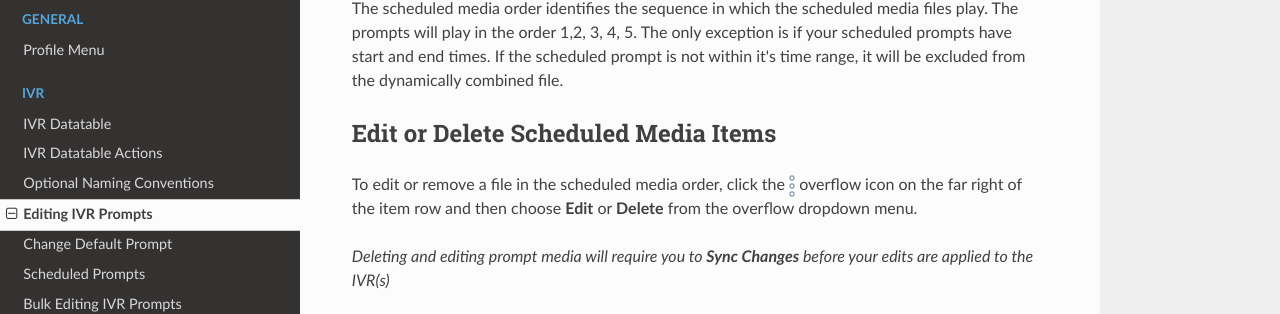
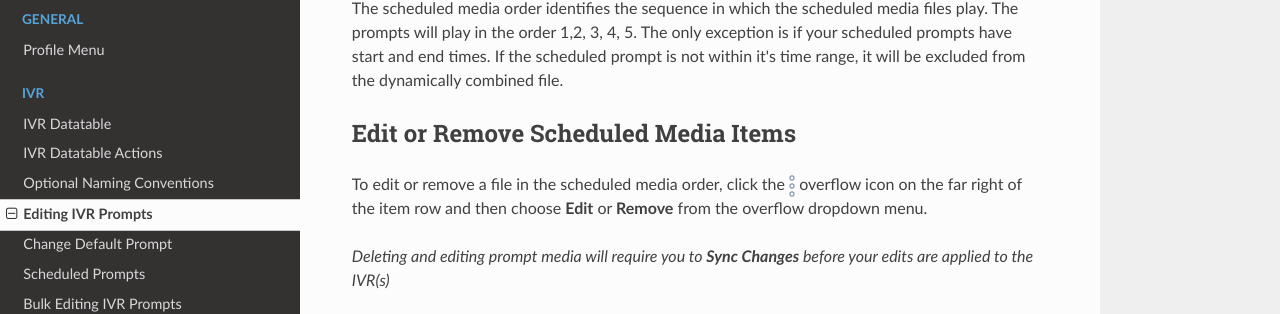
Before and after one commit to RingCentral-Pro-Services/ivrorchestrator-docs, an MkDocs documentation site: the page built from docs/ivr/ivr-editing.md, in a window 1280 px wide and 900 px high, scrolled down 1095 px. Shown: the part 143-457 px from the top of the window. Built offline with MkDocs 1.6.1, drawn with Linux system fonts in a browser that asks for light colours; nearby versions of some CDN libraries.

```diff
--- a/docs/ivr/ivr-editing.md
+++ b/docs/ivr/ivr-editing.md
@@ -32,9 +32,9 @@ Learn more about [Scheduling IVR Prompts](ivr/scheduled-media-editing).
 
 The scheduled media order identifies the sequence in which the scheduled media files play. The prompts will play in the order 1,2, 3, 4, 5. The only exception is if your scheduled prompts have start and end times. If the scheduled prompt is not within it's time range, it will be excluded from the dynamically combined file.
 
-## Edit or Delete Scheduled Media Items
+## Edit or Remove Scheduled Media Items
 
-To edit or remove a file in the scheduled media order, click the ![Overflow icon](../assets/overflow.svg "Overflow icon") overflow icon on the far right of the item row and then choose **Edit** or **Delete** from the overflow dropdown menu.
+To edit or remove a file in the scheduled media order, click the ![Overflow icon](../assets/overflow.svg "Overflow icon") overflow icon on the far right of the item row and then choose **Edit** or **Remove** from the overflow dropdown menu.
 
 *Deleting and editing prompt media will require you to **Sync Changes** before your edits are applied to the IVR(s)*
 
```
Also changed, not shown: docs/media/import-new-media.md (+1 -1 lines).
